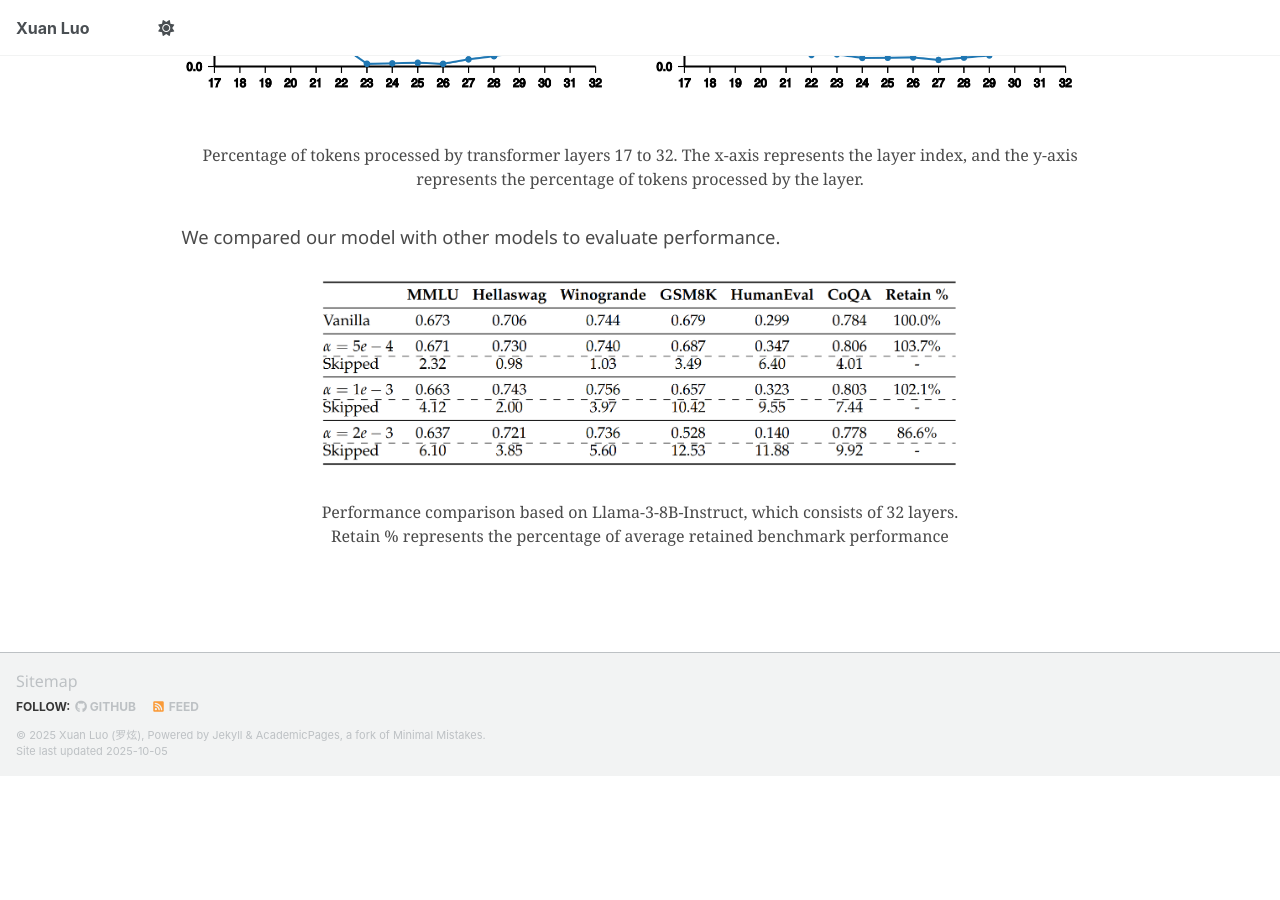
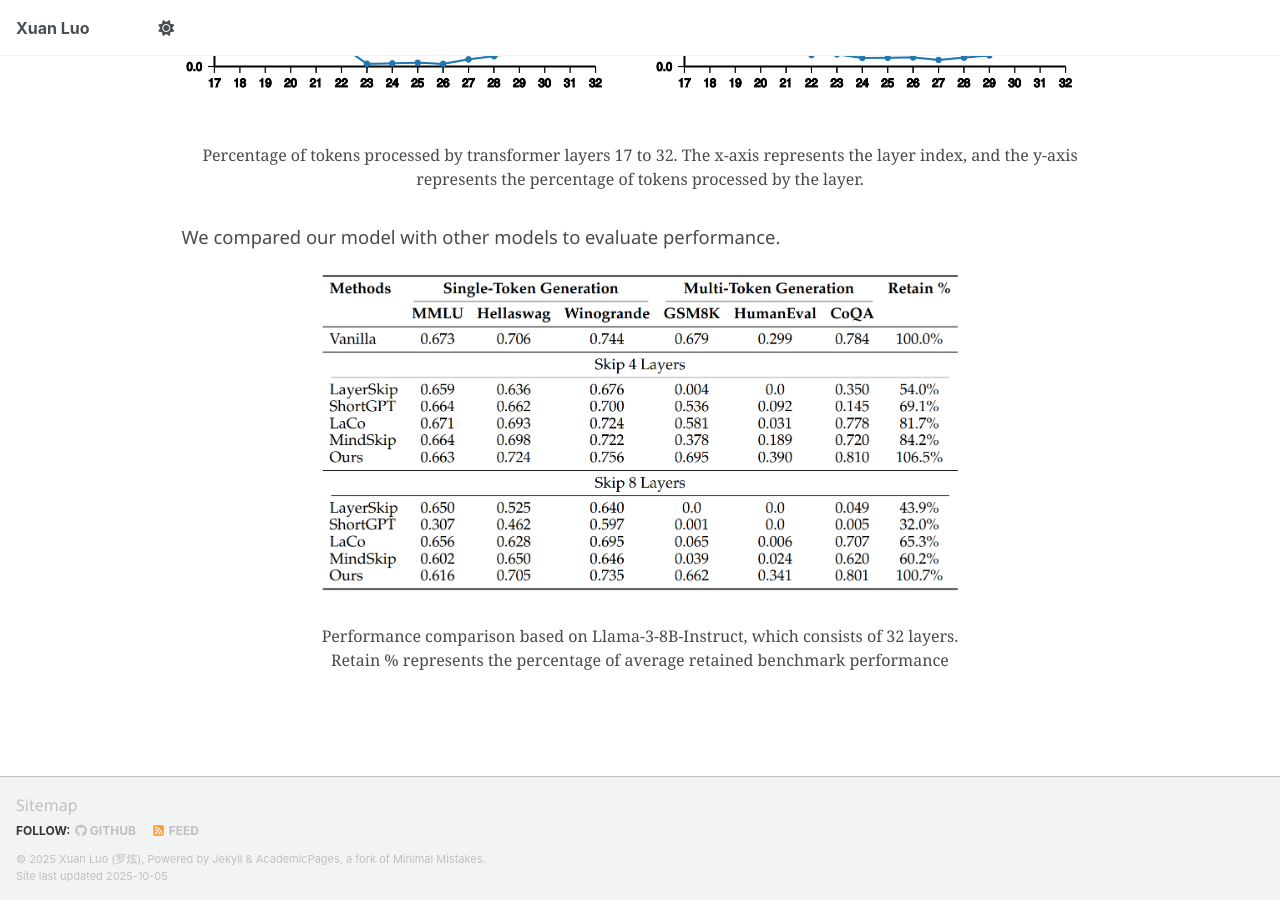
Before and after one commit to luoxuan-cs/luoxuan-cs.github.io, a Jekyll site: the page built from _pages/flexidepth.md, in a window 1280 px wide and 900 px high, scrolled down 2744 px. Built offline with Jekyll 4.4.1, drawn with Linux system fonts in a browser that asks for light colours; some web fonts are replaced; a style sheet for code colours, icons or effects is not loaded; before the commit the page ends 3520 px from its top, so only the background shows below that.

Commit message:
Update FlexiDepth page: replace fig5.png with fig6.png and update content

```diff
--- a/_pages/flexidepth.md
+++ b/_pages/flexidepth.md
@@ -203,7 +203,7 @@ permalink: /flexidepth/
           </p>
         </div>
         <figure>
-          <img src="/images/flexidepth/fig5.png" alt="Influence of Alpha for Layer Skipping" style="width: 70%;">
+          <img src="/images/flexidepth/fig6.png" alt="Influence of Alpha for Layer Skipping" style="width: 70%;">
           <figcaption class="has-text-centered is-size-6" style="margin-top: 1rem;">
             Performance comparison based on Llama-3-8B-Instruct, which consists of 32 layers.<br>
             Retain % represents the percentage of average retained benchmark performance
```
Also changed, not shown: images/flexidepth/fig5.png (deleted), images/flexidepth/fig6.png (added).
